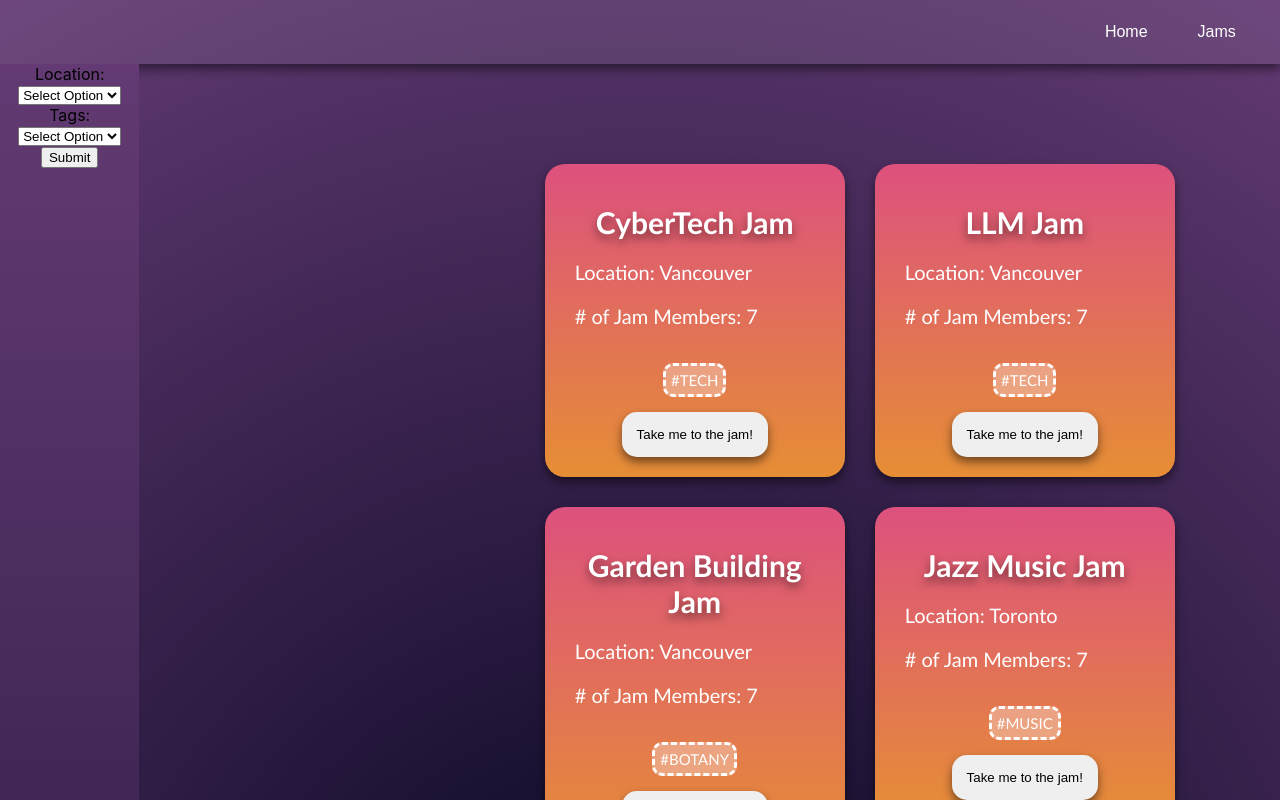
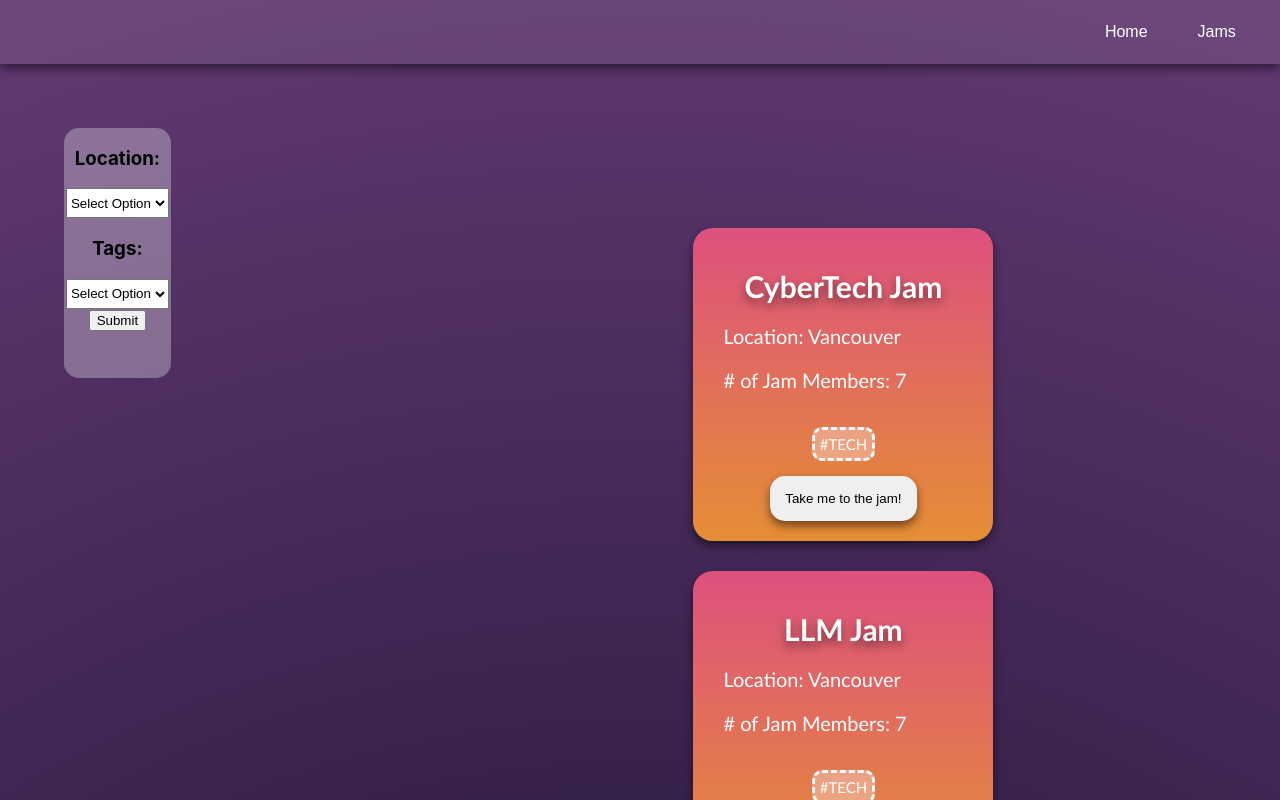
Before and after one commit to lavanyamenon15/JamSesh, a React (Create React App) app in the folder my-app/: page /jams in a window 1280 px wide. Shown: the top 800 px of the page. Built offline with nearby package versions, Linux system fonts and the light colour scheme; data requests are answered from the project's data file.

Commit message:
added filter formatting

```diff
--- a/my-app/src/css/JamWidget.css
+++ b/my-app/src/css/JamWidget.css
@@ -91,12 +91,22 @@
 }
 
 .filter{
-    background: linear-gradient(to top, #02041D, #633A73);
+    background-color: rgba(255, 255, 255, 0.3);
     width: 50%;
-    height: 70vp;
+    height: 250px;
+    border-radius: 15px;
+
 }
 
 .bigBoard {
-    display: flex;
+    display:flex;
+    padding: 5%;
+  }
 
-  }
+.location {
+    height: 30px;
+}
+
+.tags{
+    height: 30px;
+}
--- a/my-app/src/pages/Jams.js
+++ b/my-app/src/pages/Jams.js
@@ -96,8 +96,9 @@ function Jams() {
         <div className='filter'>
             <form onSubmit={handleSubmit}>
             <label>
-                Location:
+                <h3> Location: </h3>
                 <select
+                className='location'
                 type="select"
                 name="location"
                 value={formData.location}
@@ -110,8 +111,9 @@ function Jams() {
                 </select>
             </label>
             <label>
-                Tags:
+                <h3> Tags: </h3>
                 <select
+                className='tags'
                 type="select"
                 name="tags"
                 value={formData.tags}
```
